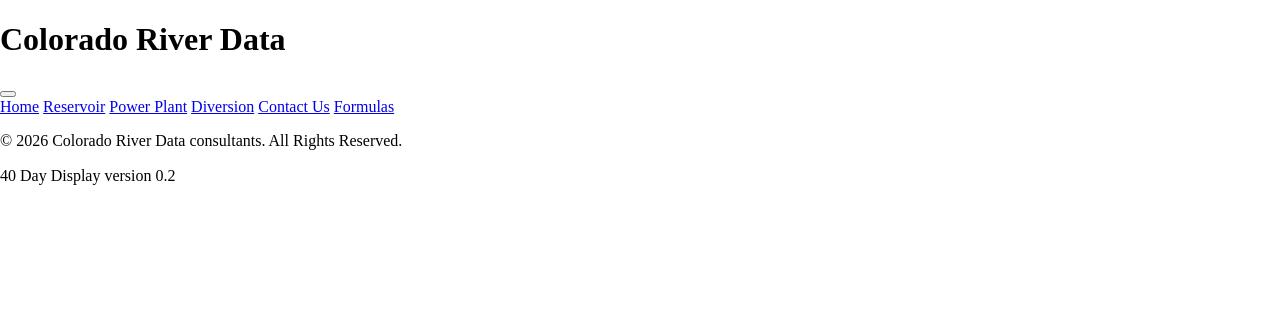
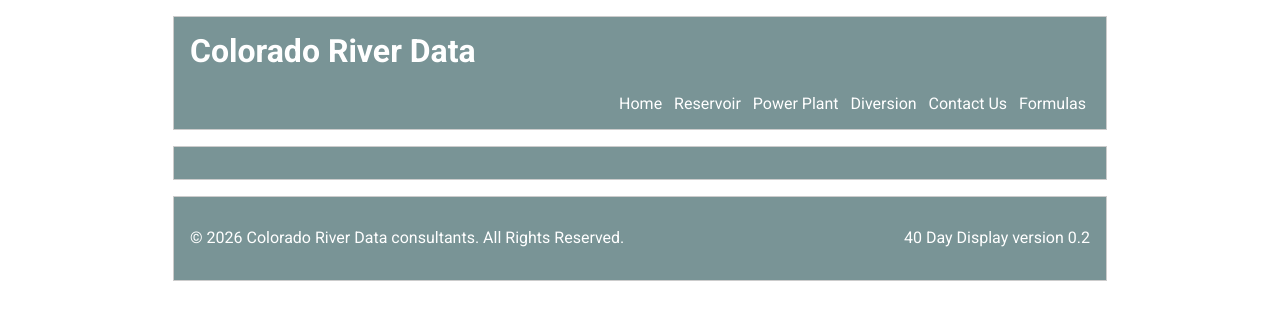
Before and after one commit to chrisj63/wdd231riverwork, a plain HTML site: page src/subPages/contactus.html in a window 1280 px wide. Drawn offline with nearby package versions, Linux system fonts and the light colour scheme; files that its build step writes are made by us from their sources; files whose address does not match are found by name.

Commit message:
fixing all the css and js links so they should work

```diff
--- a/src/styles/css/river.css
+++ b/src/styles/css/river.css
@@ -1,7 +1,7 @@
 @import url("partials/header.css");
 @import url("partials/footer.css");
 @import url("partials/blocks.css");
-@import url("normalize.min.css");
+@import url("partials/normalize.min.css");
 @import url("partials/base.css");
 @import url("partials/layout.css");
 @import url("https://fonts.googleapis.com/css2?family=Roboto:ital,wght@0,100..900;1,100..900&display=swap");
--- a/src/subPages/contactus.html
+++ b/src/subPages/contactus.html
@@ -9,8 +9,8 @@
         <title>Colorado River Data</title>
         <link rel="icon" href="../images/favicon.ico">
         <link rel="stylesheet" href="../css/normalize.min.css" integrity="sha512-NhSC1YmyruXifcj/KFRWoC561YpHpc5Jtzgvbuzx5VozKpWvQ+4nXhPdFgmx8xqexRcpAglTj9sIBWINXa8x5w==" crossorigin="anonymous" referrerpolicy="no-referrer" />
-        <link href="../css/triangle.css" rel="stylesheet">
-        <script src="../js/triangle.js" defer></script>
+        <link href="../css/river.css" rel="stylesheet">
+        <script src="../js/river.js" defer></script>
     </head>
     <body>
         <header>
```
Also changed, not shown: src/subPages/diversion.html (+2 -2 lines), src/subPages/form.html (+1 -1 lines), src/subPages/formula.html (+2 -2 lines), src/subPages/powerplant.html (+2 -2 lines), src/subPages/reservoir.html (+2 -2 lines).
